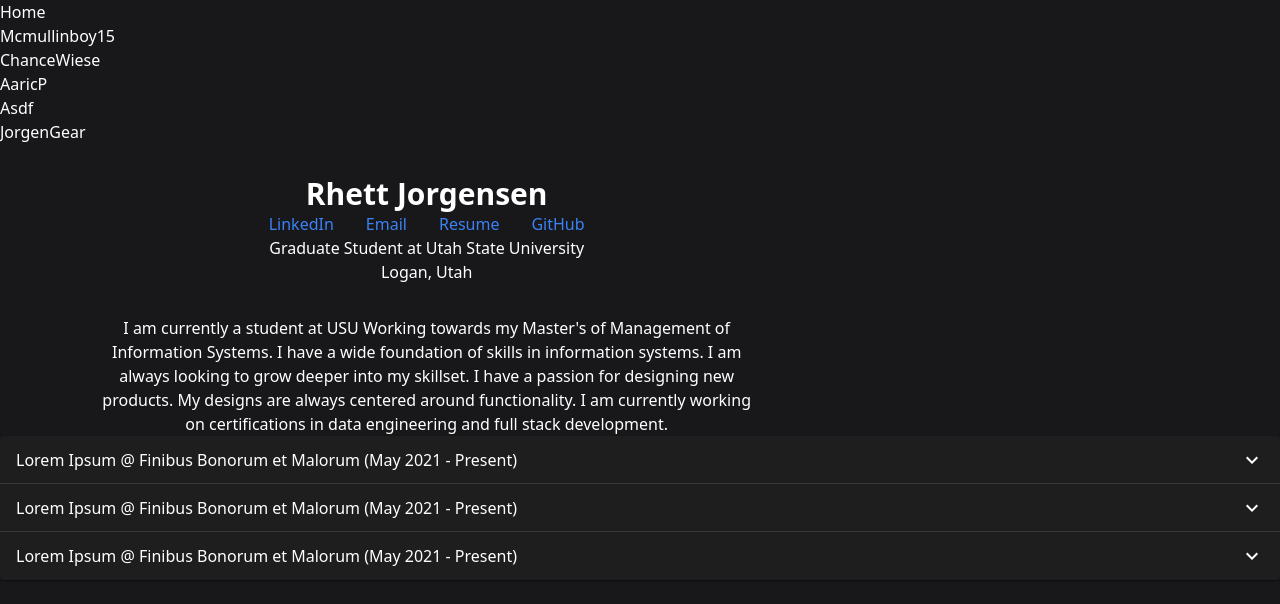
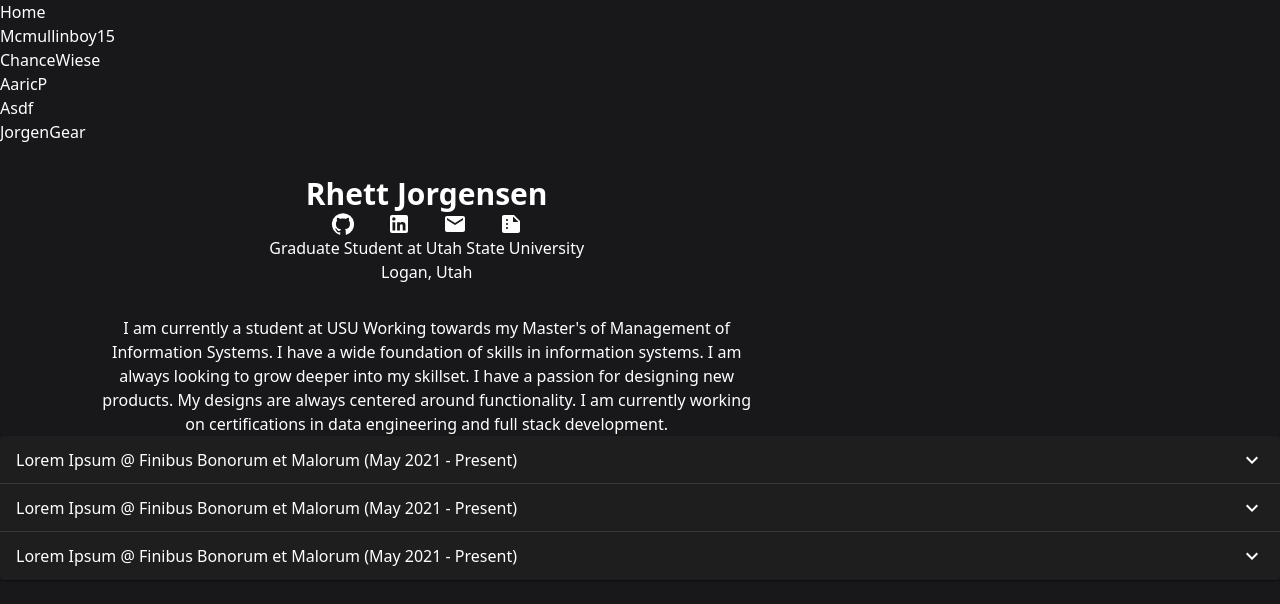
Before and after one commit to mcmullinboy15/IS5700-F2024-Lawfirm, a React (Vite) app: page /JorgenGear in a window 1280 px wide. Shown: the top 604 px of the page. Built offline with nearby package versions, Linux system fonts and the light colour scheme.

Commit message:
Added social media icons

```diff
--- a/src/portfolios/JorgenGear.jsx
+++ b/src/portfolios/JorgenGear.jsx
@@ -5,6 +5,11 @@ import AccordionSummary from '@mui/material/AccordionSummary';
 import AccordionDetails from '@mui/material/AccordionDetails';
 import ExpandMoreIcon from '@mui/icons-material/ExpandMore';
 import Button from '@mui/material/Button';
+import LinkedInIcon from '@mui/icons-material/LinkedIn';
+import GitHubIcon from '@mui/icons-material/GitHub';
+import EmailIcon from '@mui/icons-material/Email';
+import SummarizeIcon from '@mui/icons-material/Summarize';
+
 
 const data = {
     experience: [
@@ -34,31 +39,36 @@ export default function Rhett() {
                     <p className="text-center font-bold text-3xl">Rhett Jorgensen</p>
                     <div className="flex justify-center items-center">
                         <div className="flex gap-x-8">
+                            <GitHubIcon onClick={() => window.open("https://github.com/JorgenGear")} />
+                            <LinkedInIcon onClick={() => window.open("https://www.linkedin.com/in/rhett-jorgensen/")} />
+                            <EmailIcon onClick={() => window.open("mailto:rhettjorg@gmail.com")} />
+                            <SummarizeIcon onClick={() => window.open("https://www.linkedin.com/in/rhett-jorgensen/")} />
+
                             {/* Linked in  */}
-                            <a
+                            {/* <a
                                 className="text-blue-500"
                                 href="https://www.linkedin.com/in/rhett-jorgensen/"
                             >
                                 LinkedIn
-                            </a>
+                            </a> */}
                             {/* Email */}
-                            <a className="text-blue-500" href="mailto:rhettjorg@gmail.com">
+                            {/* <a className="text-blue-500" href="mailto:rhettjorg@gmail.com">
                                 Email
-                            </a>
+                            </a> */}
                             {/* Resume */}
-                            <a
+                            {/* <a
                                 className="text-blue-500"
                                 href="https://www.linkedin.com/in/rhett-jorgensen/"
                             >
                                 Resume
-                            </a>
+                            </a> */}
                             {/* GitHub */}
-                            <a
+                            {/* <a
                                 className="text-blue-500"
                                 href="https://github.com/JorgenGear"
                             >
                                 GitHub
-                            </a>
+                            </a> */}
                         </div>
                     </div>
                     <p className="text-center">Graduate Student at Utah State University</p>
```
